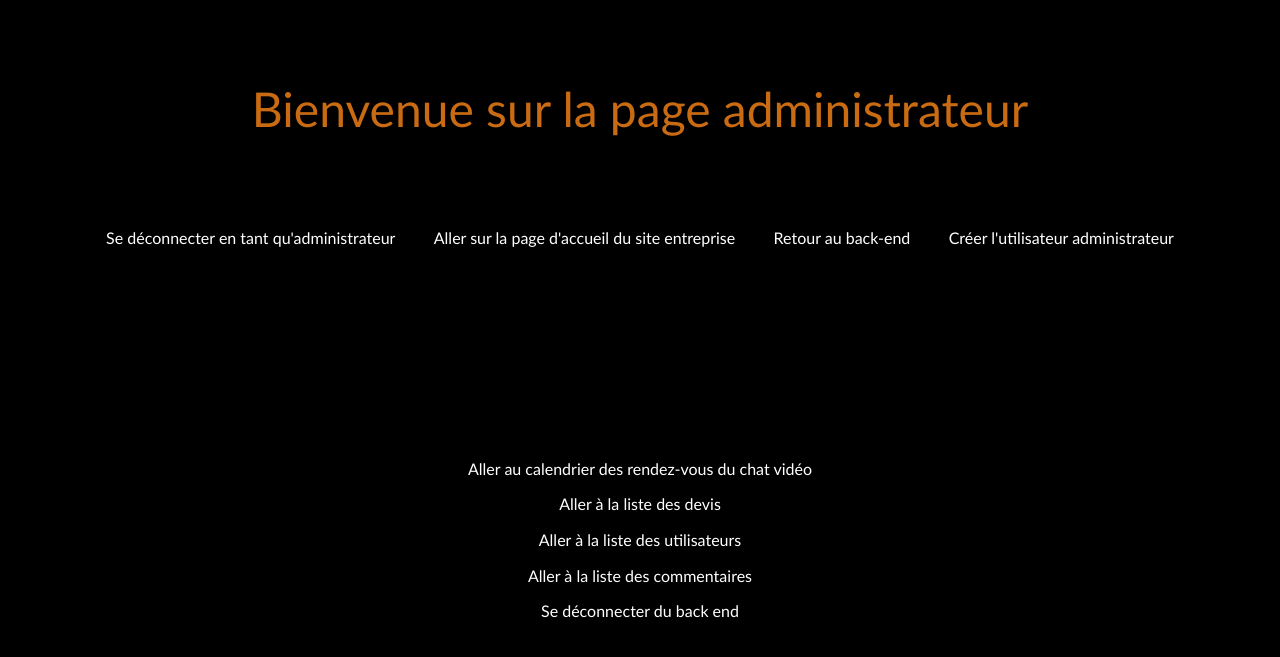
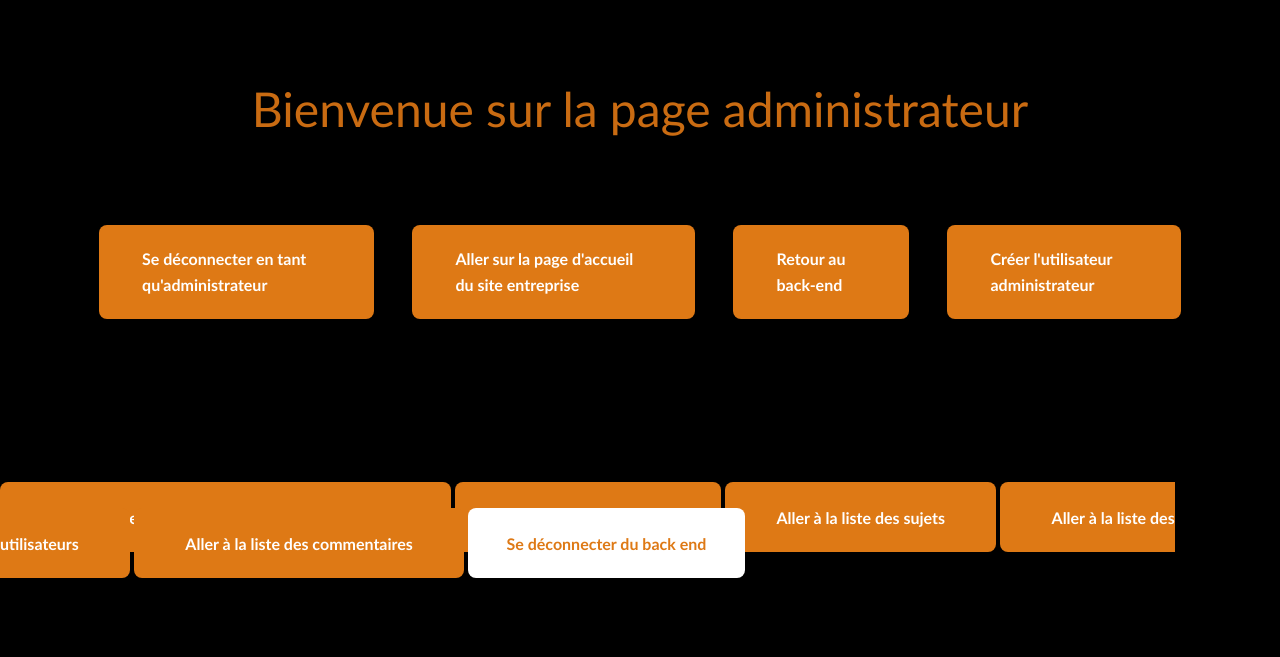
Before and after one commit to Sethiar/Site-Sethiar_V2, a Flask app: page /admin/enregistrement-utilisateur in a window 1280 px wide. Shown: the top 657 px of the page. Run offline with Flask 3, Linux system fonts and the light colour scheme; parts of the project's set-up code (start-up, migrations or seed data) failed here and were passed over; some libraries are stand-ins or nearby versions.

Commit message:
Modification xxx.html.jinja2

```diff
--- a/templates/baseback.html.jinja2
+++ b/templates/baseback.html.jinja2
@@ -16,16 +16,18 @@
 
 <!-- body -->
 <body>
+
     <div class="space"></div>
+
     <h1 class="h1-backend">Bienvenue sur la page administrateur</h1>
 
     <header class="header-backend">
         {% block header_content %}
             <nav class="nav-backend">
-                <a class="button-primary" href="{{ url_for('auth.logout_admin') }}">Se déconnecter en tant qu'administrateur</a>
-                <a class="button-primary" href="{{ url_for('landing_page') }}">Aller sur la page d'accueil du site entreprise</a>
-                <a class="button-primary" href="{{ url_for('admin.backend') }}">Retour au back-end</a>
-                <a class="button-primary" href="{{ url_for('admin.create_user_form') }}">Créer l'utilisateur administrateur</a>
+                <a class="btn-primary" href="{{ url_for('auth.logout_admin') }}">Se déconnecter en tant qu'administrateur</a>
+                <a class="btn-primary" href="{{ url_for('landing_page') }}">Aller sur la page d'accueil du site entreprise</a>
+                <a class="btn-primary" href="{{ url_for('admin.backend') }}">Retour au back-end</a>
+                <a class="btn-primary" href="{{ url_for('admin.create_user_form') }}">Créer l'utilisateur administrateur</a>
             </nav>
         {% endblock %}
     </header>
@@ -36,18 +38,26 @@
         <!-- Salutations administrateur -->
         <div class="annonce-back">
             {% if logged_in %}
-                    <p>Bienvenue, {{ admin.pseudo }} ! Vous êtes connecté en tant que : <b>{{ admin.role }}</b>.</p>
+                <div class="logged">
+                    <p>
+                        Bienvenue {{ current_user.pseudo }}<br>
+
+                        Vous êtes connecté en tant que : <b>{{ current_user.role }}</b>
+                    </p>
+
             {% endif %}
         </div>
+
         <div class="space"></div>
 
         <!-- Actions de l'administrateur -->
-        <div class="button-container">
-            <a href="{{ url_for('admin.calendar') }}" class="button-primary">Aller au calendrier des rendez-vous du chat vidéo</a>
-            <a href="{{ url_for('admin.list_devis') }}" class="button-primary"> Aller à la liste des devis</a>
-            <a href="{{ url_for('admin.users_list') }}" class="button-primary">Aller à la liste des utilisateurs</a>
-            <a href="{{ url_for('admin.list_comments_customer') }}" class="button-primary">Aller à la liste des commentaires</a>
-            <a href="{{ url_for('auth.logout_admin') }}" class="button-secondary">Se déconnecter du back end</a>
+        <div class="btn-container">
+            <a href="{{ url_for('admin.calendar') }}" class="btn-primary">Aller au calendrier des rendez-vous du chat vidéo</a>
+            <a href="{{ url_for('admin.list_devis') }}" class="btn-primary"> Aller à la liste des devis</a>
+            <a href="{{ url_for('admin.list_subjects_admin') }}" class="btn-primary">Aller à la liste des sujets</a>
+            <a href="{{ url_for('admin.users_list') }}" class="btn-primary">Aller à la liste des utilisateurs</a>
+            <a href="{{ url_for('admin.list_comments_customer') }}" class="btn-primary">Aller à la liste des commentaires</a>
+            <a href="{{ url_for('auth.logout_admin') }}" class="btn-secondary">Se déconnecter du back end</a>
         </div>
     {% endblock %}
 
```
Also changed, not shown: templates/base.html.jinja2 (+20 -9 lines).
